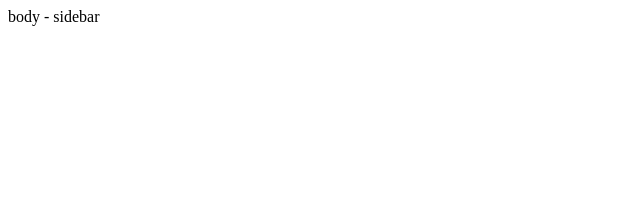
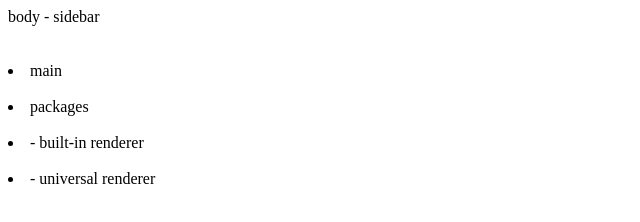
Before and after one commit to MateFeedKill/matefeedkill.github.io, a plain HTML site: page sidebar.html in a window 1280 px wide. Shown: the whole page, without its empty margins (0-640 px from the left). Drawn offline with Linux system fonts and the light colour scheme.

Commit message:
Update sidebar.html
setup nav list

```diff
--- a/sidebar.html
+++ b/sidebar.html
@@ -3,6 +3,10 @@
     <title>mfk - sidebar</title>
   </head>
   <body>
-    body - sidebar
+    body - sidebar<br><br><br>
+    <li>main</li><br>
+    <li>packages</li><br>
+    <li>- built-in renderer</li><br>
+    <li>- universal renderer</li><br>
   </body>
 </html>
```
